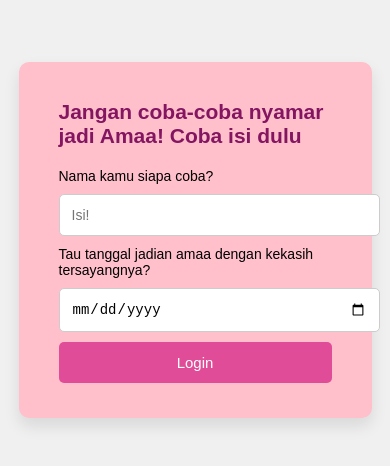
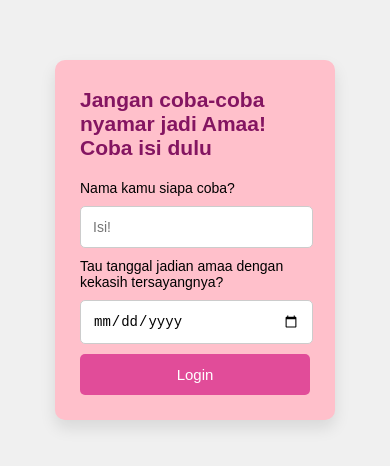
Before and after one commit to faleroid/amaa, a plain HTML site: page login.html in a window 390 px wide. Shown: the part 182-648 px from the top of the page. Drawn offline with Linux system fonts and the light colour scheme.

Commit message:
responsive 1.2

```diff
--- a/src/styles/login.css
+++ b/src/styles/login.css
@@ -57,7 +57,12 @@ font-size: 14px;
 
 @media screen and (max-width: 600px){
     .login-card{
-        width: 70%;
+        width: 230px;
         font-size: 14px;
+        padding: 10px 25px;
+    }
+
+    .login-card input{
+        width: 207px;
     }
 }
```
